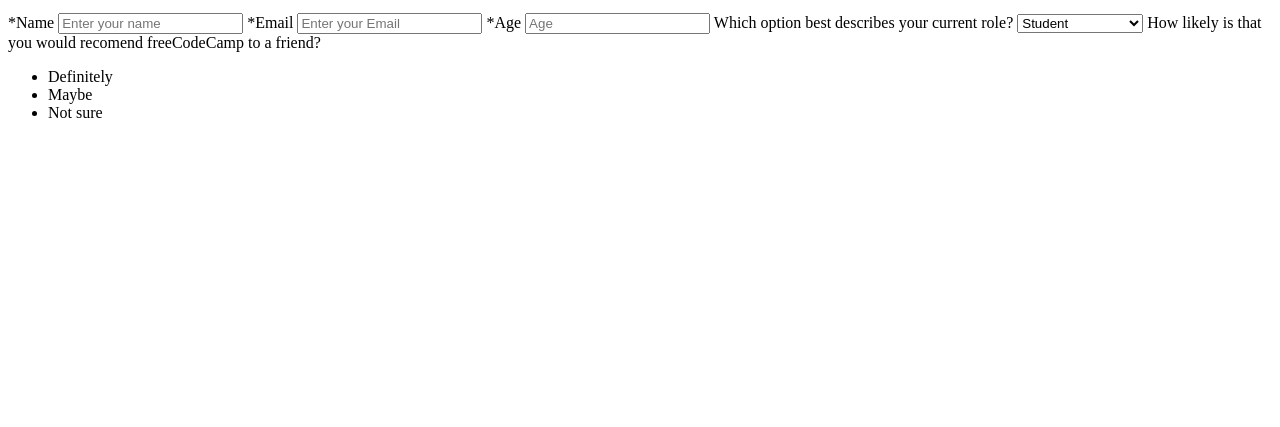
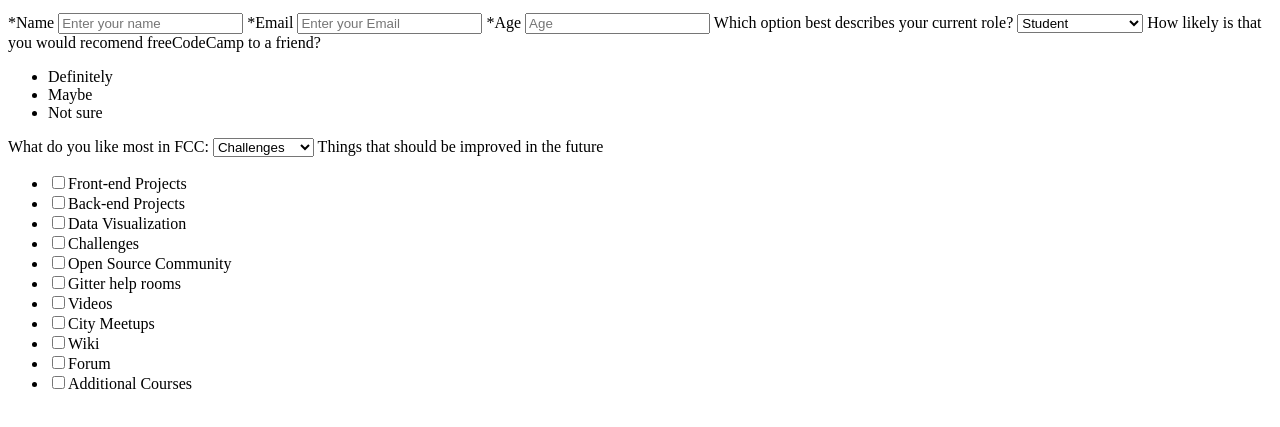
Before and after one commit to dvignoles/free-code-camp, a plain HTML site: page survey/index.html in a window 1280 px wide. Shown: the part 87-514 px from the top of the page. Drawn offline with Linux system fonts and the light colour scheme.

Commit message:
add form likes & improvements

```diff
--- a/survey/index.html
+++ b/survey/index.html
@@ -29,5 +29,28 @@
             <li>Not sure</li>
         </ul>
 
+        <label>What do you like most in FCC:</label>
+        <select>
+            <option value="challenges">Challenges</option>
+            <option value="projects">Projects</option>
+            <option value="community">Community</option>
+            <option value="opensource">Open Source</option>
+        </select>
+
+        <label>Things that should be improved in the future</label>
+        <ul>
+            <li><input type="checkbox">Front-end Projects</li>
+            <li><input type="checkbox">Back-end Projects</li>
+            <li><input type="checkbox">Data Visualization</li>
+            <li><input type="checkbox">Challenges</li>
+            <li><input type="checkbox">Open Source Community</li>
+            <li><input type="checkbox">Gitter help rooms</li>
+            <li><input type="checkbox">Videos</li>
+            <li><input type="checkbox">City Meetups</li>
+            <li><input type="checkbox">Wiki</li>
+            <li><input type="checkbox">Forum</li>
+            <li><input type="checkbox">Additional Courses</li>
+
+        </ul>
     </form>
 </div>
```
